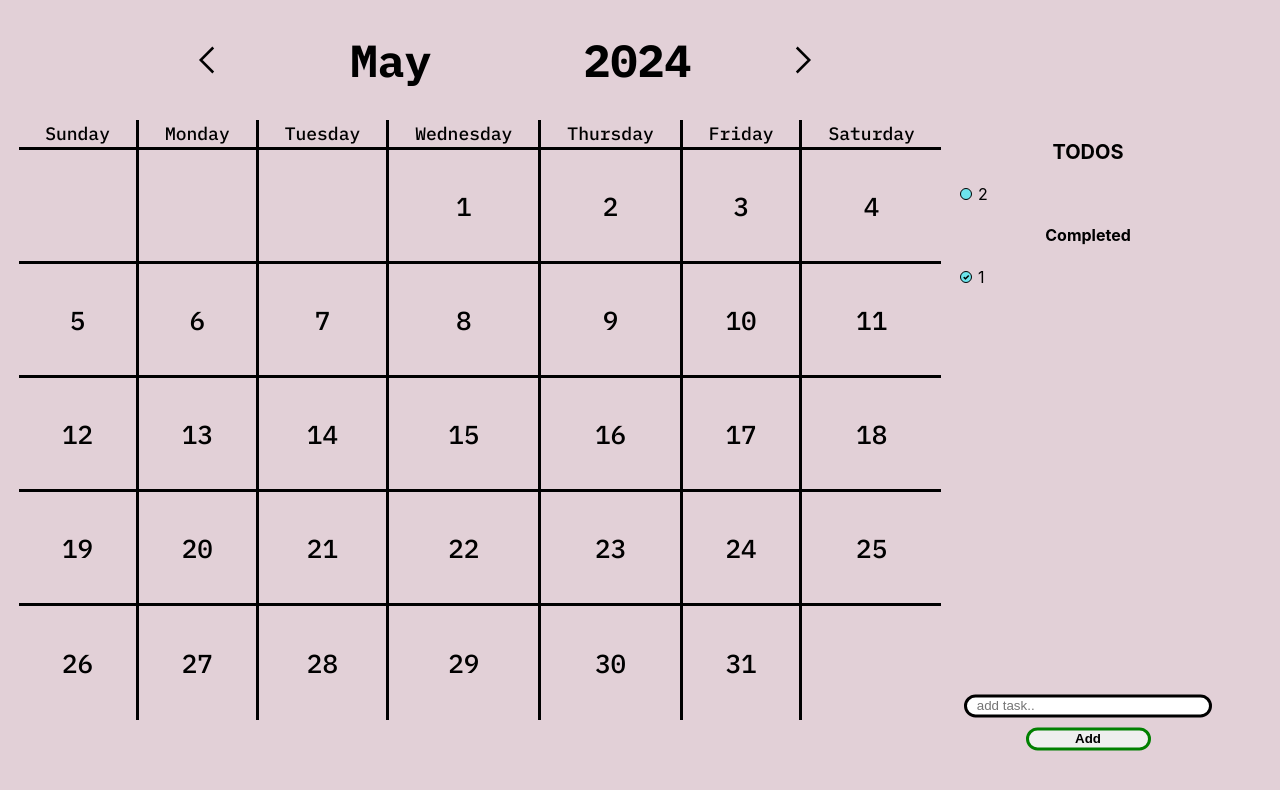
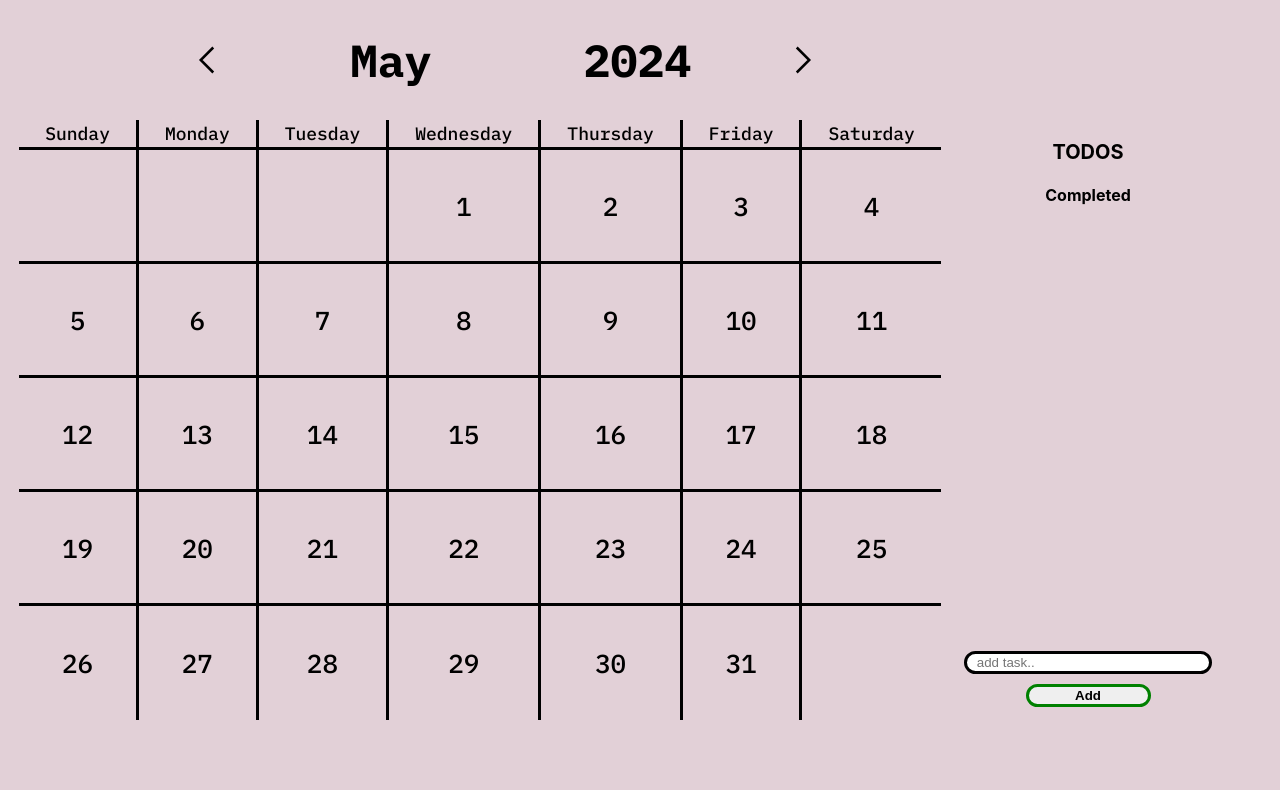
Before and after one commit to mjafarka/other_projects, a React (Create React App) app: page / in a window 1280 px wide. Shown: the top 790 px of the page. Built offline with nearby package versions, Linux system fonts and the light colour scheme.

Commit message:
added a unique id for todos

```diff
--- a/src/components/calender/index.js
+++ b/src/components/calender/index.js
@@ -58,7 +58,6 @@ const Calender = ({ passDate }) => {
         setMonth(month + 1);
   }
 
-  debugger
   const cells = new Array(35).fill(null);
   let offset = firstDay.getDay();
   return (
@@ -76,7 +75,6 @@ const Calender = ({ passDate }) => {
           if (index < offset) {
             return <div key={index}></div>;
           } else if (index >= offset && index - offset < lastDay.getDate()) {
-            debugger
             return (
               <div className="day" key={index} onClick={() => handleDateClick(index - offset)}>
                 {days[index - offset].getDate()}
--- a/src/components/dummyDB/db.js
+++ b/src/components/dummyDB/db.js
@@ -10,16 +10,58 @@ const dateWithTodo = {
     }
 }
 
-export const getTaskFromDate = (date) => {
-    debugger;
-    return dateWithTodo[date];
+const idWithTaskAndStatus = {
+
 }
 
-export const setDayTasks = (input, date) => {
-    dateWithTodo[date] = {...dateWithTodo[date], [input]:false}
+const dateWithId = {
+
 }
 
-export const setDayTasksStatus = (input, date, status) => {
-    debugger
-    dateWithTodo[date][input] = status;
+export const addTodo = (id, input, date) => {
+    console.log("input = ", input, " id = ", id);
+    if (dateWithId[date] === undefined) {
+        dateWithId[date] = [id]
+    } else {
+        dateWithId[date].push(id);
+    }
+    idWithTaskAndStatus[id] = {task: input, status: false};
 }
+
+export const isChecked = (id) => {
+    return idWithTaskAndStatus[id]?.status;
+}
+
+export const toggleTodoCheckBox = (id) => {
+    let checked = idWithTaskAndStatus[id].status;
+    idWithTaskAndStatus[id] = {...idWithTaskAndStatus[id], status : !checked}
+}
+
+export const getTaskFromDate = (date) => {
+    let todosForADay = {};
+    for (let index in dateWithId[date]) {
+        let id = dateWithId[date][index];
+        console.log(id);
+        todosForADay[id] = idWithTaskAndStatus[id];
+    }
+    return todosForADay;
+}
+
+export const getTaskFromId = (id) => {
+    let task = idWithTaskAndStatus[id]?.task;
+    return task;
+}
+
+// export const getTaskFromDate = (date) => {
+//     debugger;
+//     return dateWithTodo[date];
+// }
+
+// export const setDayTasks = (input, date) => {
+//     dateWithTodo[date] = {...dateWithTodo[date], [input]:false}
+// }
+
+// export const setDayTasksStatus = (input, date, status) => {
+//     debugger
+//     dateWithTodo[date][input] = status;
+// }
--- a/src/components/toDo/index.js
+++ b/src/components/toDo/index.js
@@ -1,29 +1,31 @@
 import React, { useMemo, useState } from "react";
+import { addTodo, getTaskFromDate, toggleTodoCheckBox } from "../dummyDB/db";
 import "./index.scss";
+import { createUniqueId } from "./miscelleneous/SingeUseFunctions";
 import ToDoList from "./toDoHelper/ToDoList";
-import { getTaskFromDate, setDayTasks, setDayTasksStatus } from "../dummyDB/db";
 
 function ToDo({date}) {
-  const [pending, setPending] = useState({});
+  const [todos, setTodos] = useState({});
   const [input, setInput] = useState("");
   useMemo(() => {
-    setPending(getTaskFromDate(date));
+    setTodos(getTaskFromDate(date));
   }, [date]);
 
-  const handleCheckClick = (prop) => {
-    setDayTasksStatus(prop, date, !pending[prop]);
-    setPending({ ...pending, [prop]: !pending[prop] });
+  const handleCheckClick = (id) => {
+    toggleTodoCheckBox(id);
+    let currStatus = todos[id].status;
+    setTodos({ ...todos, [id] : {...todos[id], status: !currStatus}});
   };
 
   const appendInput = (val) => {
-    debugger;
     setInput(val);
   };
 
   const submitInput = (input) => {
-    console.log("input",input);
-    setPending({ ...pending, [input]: false });
-    setDayTasks(input,date);
+    debugger
+    let id = createUniqueId();
+    setTodos({ ...todos, [id]: {task: {input}, status: false} });
+    addTodo(id, input, date);
     setInput("");
   };
 
@@ -31,8 +33,7 @@ function ToDo({date}) {
     <div className="todo">
       <h3 className="todosHeading">TODOS</h3>
       <ToDoList
-        name={"Pending"}
-        list={pending}
+        todos={todos}
         handleCheckClick={handleCheckClick}
       />
       <div className="appendInput">
--- a/src/components/toDo/miscelleneous/SingeUseFunctions.js
+++ b/src/components/toDo/miscelleneous/SingeUseFunctions.js
@@ -1,4 +1,6 @@
 
 export const createUniqueId = () => {
-    return "id" + Math.random().toString(16).slice(2);
+    let id =  "id" + Math.random().toString(16).slice(2);
+    console.log("id", id);
+    return id;
 }
--- a/src/components/toDo/toDoHelper/ToDoList.js
+++ b/src/components/toDo/toDoHelper/ToDoList.js
@@ -1,10 +1,11 @@
 import React, { useEffect, useState } from "react";
 import "../index.scss";
 import Element from "./htmlBlocks/Element";
+import { isChecked } from "../../dummyDB/db";
 
 
-const ToDoList = ({ name, list, handleCheckClick }) => {
-  const [rightClicked, setRightClicked] = useState(-1);
+const ToDoList = ({ todos, handleCheckClick }) => {
+  const [rightClicked, setRightClicked] = useState('ab');
 
   const [elements, setElements] = useState([]);
 
@@ -16,24 +17,24 @@ const ToDoList = ({ name, list, handleCheckClick }) => {
 
   useEffect(() => {
     const tempElements = [];
-    for (let id in list) {
+    for (let id in todos) {
       tempElements.push(<Element id={id}
-        list={list}
+        list={todos}
         handleCheckClick={handleCheckClick}
         rightClicked={rightClicked}
         setRightClicked={(id) => handleRightClick(id)} />)
     }
     setElements(tempElements);
-  }, [rightClicked, list]);
+  }, [rightClicked, todos]);
   return (
     <div>
       {/* <h4 className="checkedItem">{name === "Completed" ? "Checked Items" : ""}</h4> */}
       <div className="todos">
-        {elements.filter(element => (!element.props.list[element.props.id])).map(pend => {
+        {elements.filter(element => (!isChecked(element.props.id))).map(pend => {
           return pend;
         })}
         <h4>Completed</h4>
-        {elements.filter(element => (element.props.list[element.props.id])).map(pend => {
+        {elements.filter(element => (isChecked(element.props.id))).map(pend => {
           return pend;
         })}
       </div>
--- a/src/components/toDo/toDoHelper/htmlBlocks/Element.js
+++ b/src/components/toDo/toDoHelper/htmlBlocks/Element.js
@@ -1,9 +1,10 @@
 import React, { useState } from "react";
 import CheckBox from "../checkBox";
 import "./Element.scss";
+import { getTaskFromId, isChecked } from "../../../dummyDB/db";
 
 function Element(props) {
-  const { id, list, handleCheckClick, setRightClicked, rightClicked } = props;
+  const { id, handleCheckClick, setRightClicked, rightClicked } = props;
 
   const [editClicked, setEditClicked] = useState(false);
 
@@ -19,22 +20,22 @@ function Element(props) {
         <div className="textAndCheckBox">
           <CheckBox
             style={{ display: id === rightClicked ? "none" : "inline-block" }}
-            checked={list[id] ? true : false}
+            checked={isChecked(id) ? true : false}
             onComplete={() => handleCheckClick(id)}
             className="checkBox"
           />
-          {!editClicked ? <p>{id}</p> : <input type="text" placeholder="" value={id} ></input>}
+          {editClicked && id === rightClicked ? <input type="text" placeholder="" value={getTaskFromId(id)} ></input> : <p>{getTaskFromId(id)}</p>}
         </div>
+      </label>
       <div style={{ display: id === rightClicked ? "inline-block" : "none" }}>
+        {console.log("id", id, "rightClicked", rightClicked)}
         {!editClicked ? (
           <>
             <button onClick={() => setEditClicked(true)}>Edit</button>
             <button>Delete</button>
           </>
         ) : <button>Update</button>}
-
       </div>
-      </label>
     </div>
   );
 }
```
Also changed, not shown: src/notes.txt. Lines whose indentation alone changed are shown as unchanged.
